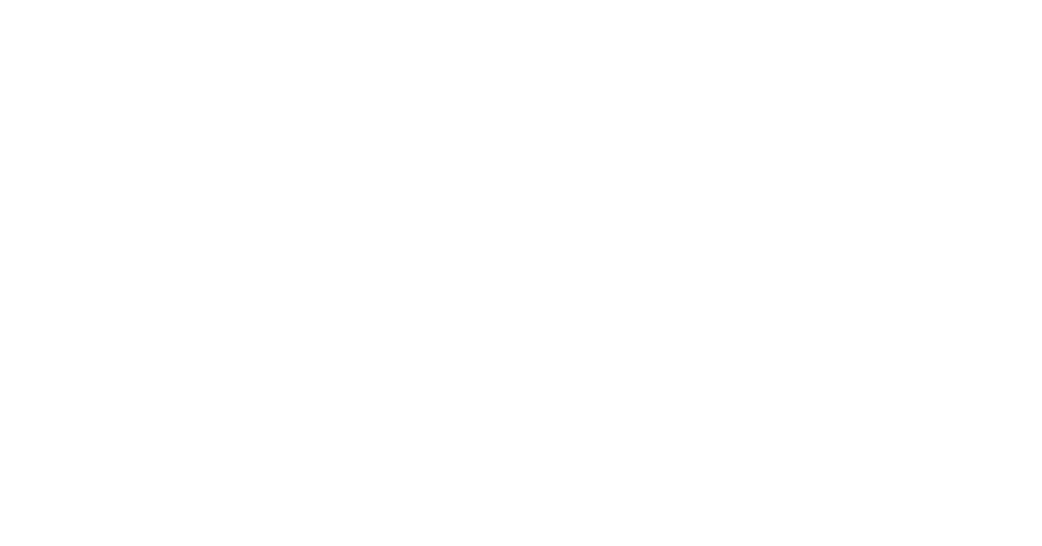
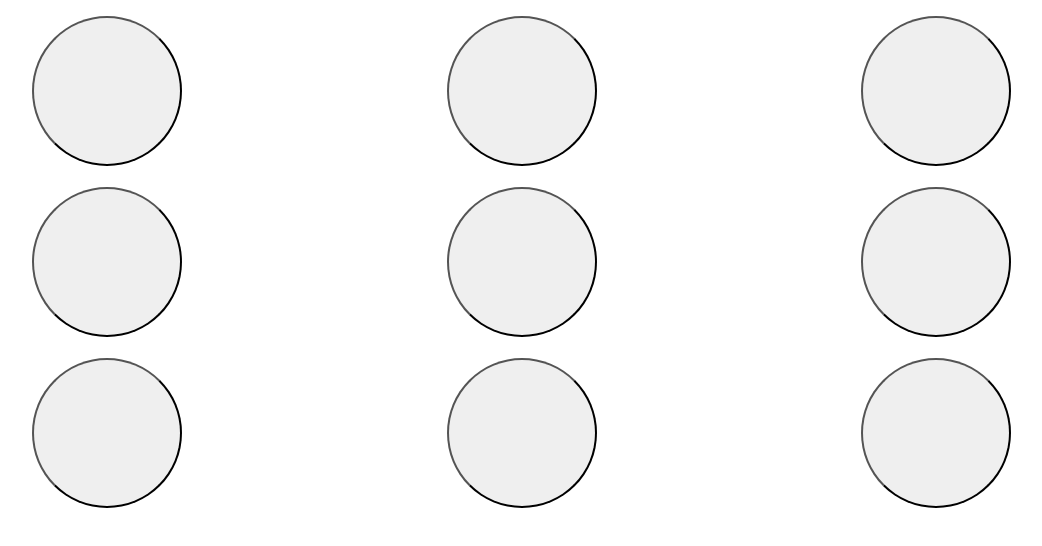
Before and after one commit to Tuneastic/tic-tac-toe, a plain HTML site: page index.html in a window 1280 px wide. Shown: the whole page, without its empty margins (16-1058 px from the left). Drawn offline with Linux system fonts and the light colour scheme.

Commit message:
Add logic to create the gameboard, add some styles

```diff
--- a/index.html
+++ b/index.html
@@ -8,8 +8,8 @@
     <title>Tic-Tac-Toe</title>
 </head>
 <body>
-    <div id="game">
-        <ul id="gameBoard">
+    <div id="gameBoard">
+        <ul id="gameBoardUl">
         </ul>
     </div>
 </body>
--- a/script.js
+++ b/script.js
@@ -1,4 +1,5 @@
 document.addEventListener("DOMContentLoaded", function() {
+
 const Gameboard = (() => {
     const board = ["", "", "", "", "", "", "", "", ""];
     const resetBoard = function() {
@@ -89,8 +90,25 @@ const GameController = (() => {
     return { startGame, resetGame, playTurn };
 })();
 const DisplayController = (() => {
-    const initialize = () => {
+    const onPageLoad = () => {
+    }
+    const createGameBoard = () => {
+        const gameBoardUL = document.getElementById('gameBoardUl');
+        for (let i = 1; i <= 9; i++) {
+            const gameBoardUlLi = document.createElement('li');
+            const gameBoardUlLiButton = document.createElement('button');
+            gameBoardUlLi.id = `li${i}`;
+            gameBoardUlLiButton.id = `button${i}`;
+            gameBoardUlLiButton.textContent = '';
+            gameBoardUlLi.appendChild(gameBoardUlLiButton);
+            gameBoardUL.appendChild(gameBoardUlLi);
+        }
+    }
+    const changeButtonMark = () => {
 
     }
+    return { createGameBoard };
 })();
+DisplayController.createGameBoard();
+
 });
--- a/styles.css
+++ b/styles.css
@@ -0,0 +1,17 @@
+ul {
+    list-style-type: none;
+    display:grid;
+    grid-template-columns: 1fr 1fr 1fr;
+    grid-template-rows: 1fr 1fr 1fr;
+    gap:20px;
+}
+
+button {
+    width:150px;
+    height:150px;
+    border-radius: 50%;
+}
+
+button:hover {
+    scale:1.2;
+}
```
